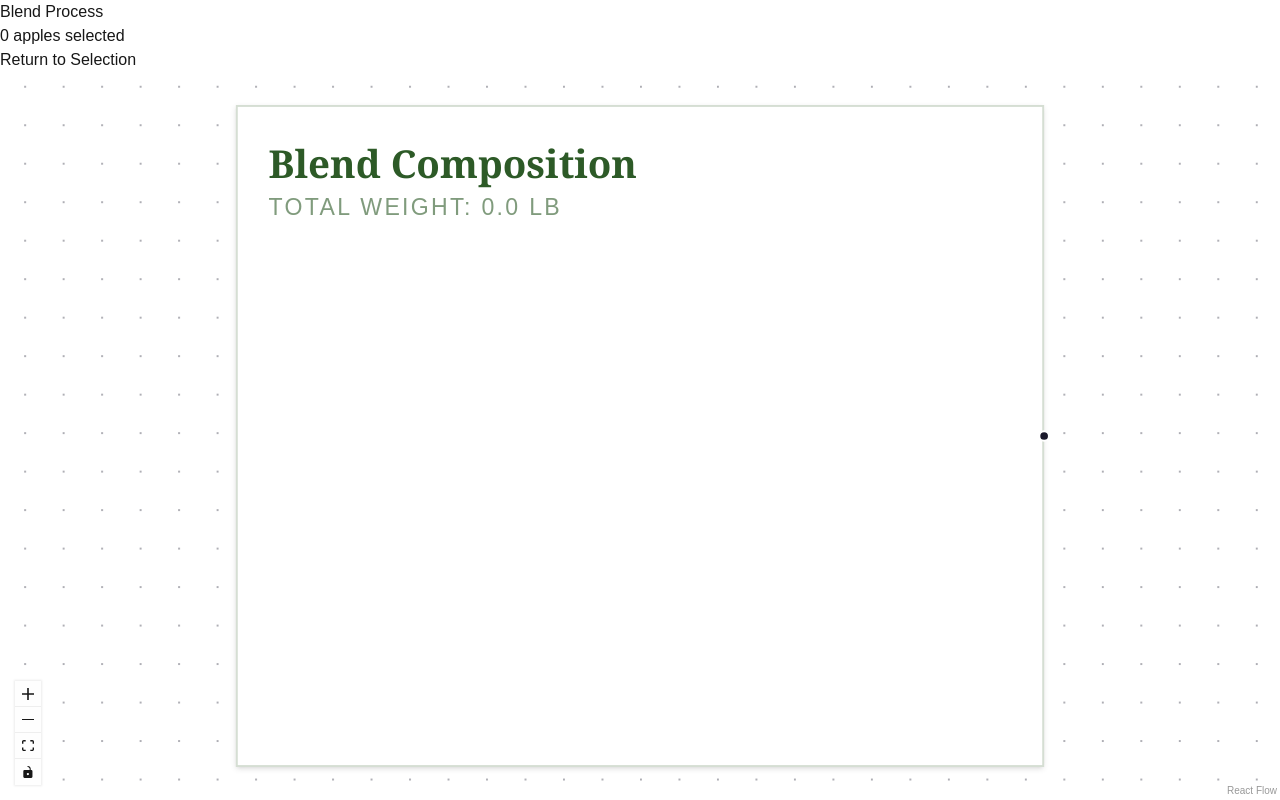
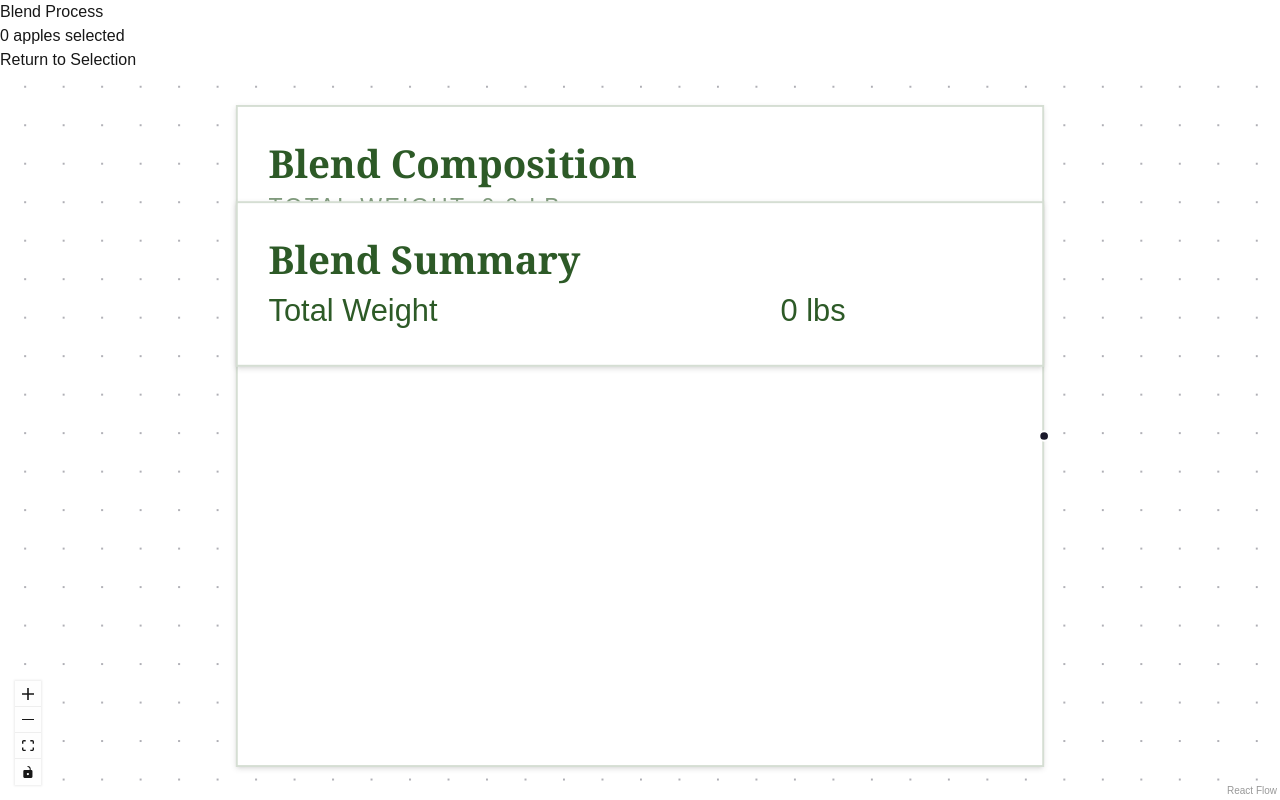
Before and after one commit to BlackPearlescence/cider-maker, a Next.js app: page /blend in a window 1280 px wide. Built offline with nearby package versions, Linux system fonts and the light colour scheme.

Commit message:
chore: start of blend summary node

```diff
--- a/app/components/BlendFlow.tsx
+++ b/app/components/BlendFlow.tsx
@@ -14,9 +14,11 @@ import {
   useNodesState,
 } from "@xyflow/react";
 import { BlendCompositionNode } from "./BlendCompositionNode";
+import { BlendSummaryNode } from "./BlendSummaryNode";
 
 const nodeTypes = {
   blendComposition: BlendCompositionNode,
+  blendSummary: BlendSummaryNode,
 };
 
 const initialNodes: Node[] = [
@@ -24,6 +26,12 @@ const initialNodes: Node[] = [
     id: "blend-composition",
     type: "blendComposition",
     position: { x: 100, y: 100 },
+    data: {},
+  },
+  {
+    id: "blend-summary",
+    type: "blendSummary",
+    position: { x: 100, y: 150 },
     data: {},
   },
 ];
--- /dev/null
+++ b/app/components/BlendSummaryNode.tsx
@@ -0,0 +1,22 @@
+"use client";
+
+import { Handle, Position } from "@xyflow/react";
+import { useBatchStore } from "../stores/useBatchStore";
+
+export const BlendSummaryNode = () => {
+  const apples = useBatchStore((state) => state.apples);
+
+  return (
+    <div className="w-105 border border-[#2d5a27]/20 bg-white p-4 text-[#2d5a27] shadow-sm">
+      <h2 className="font-serif text-xl font-bold">Blend Summary</h2>
+      <div>
+        <div className="grid grid-cols-[1fr_120px] items-center gap-3">
+          <span>Total Weight</span>
+          <span>
+            {apples.reduce((sum, apple) => sum + apple.weight, 0)} lbs
+          </span>
+        </div>
+      </div>
+    </div>
+  );
+};
```
Also changed, not shown: app/components/BlendCompositionNode.tsx (+1 -8 lines).
